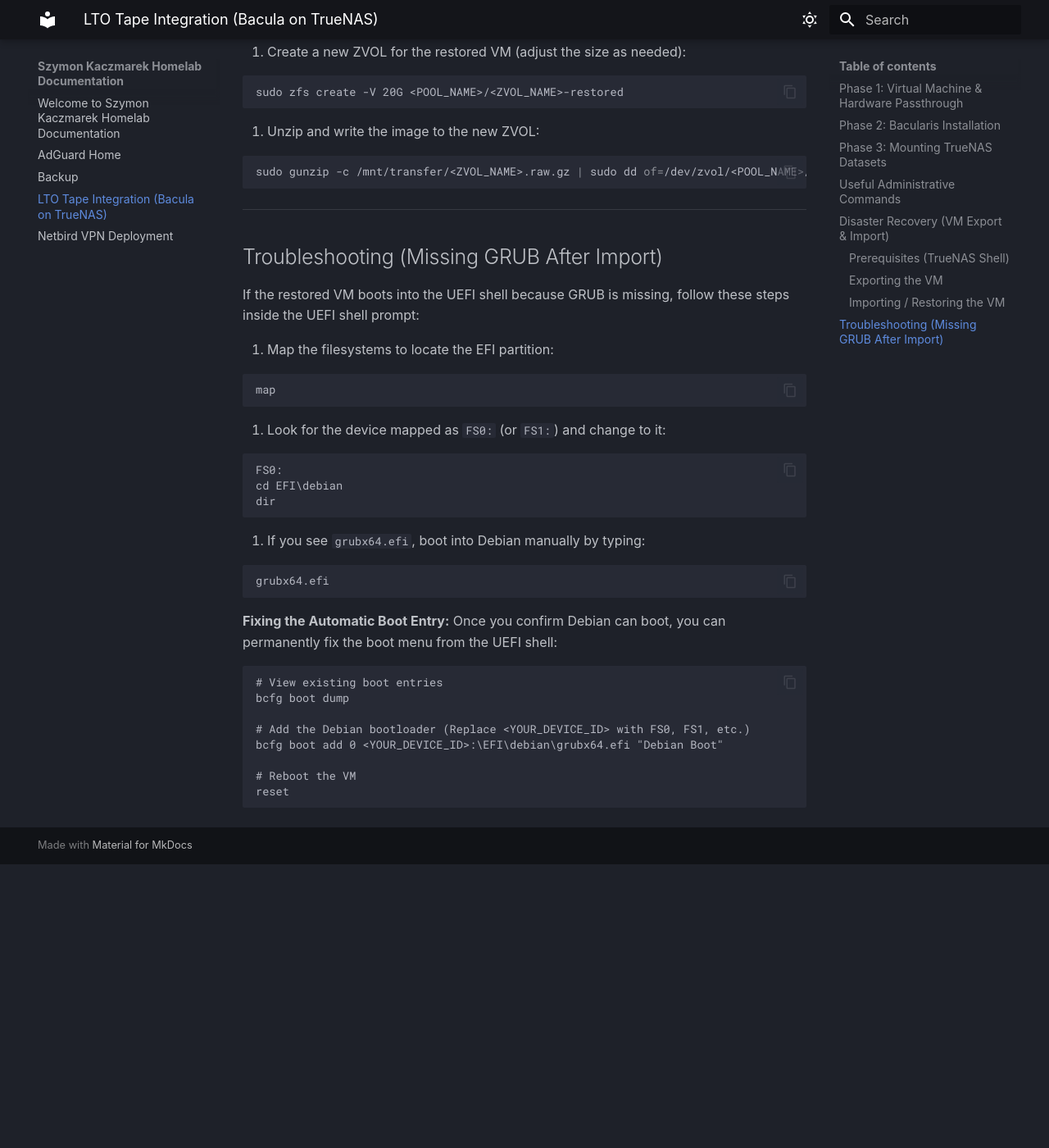
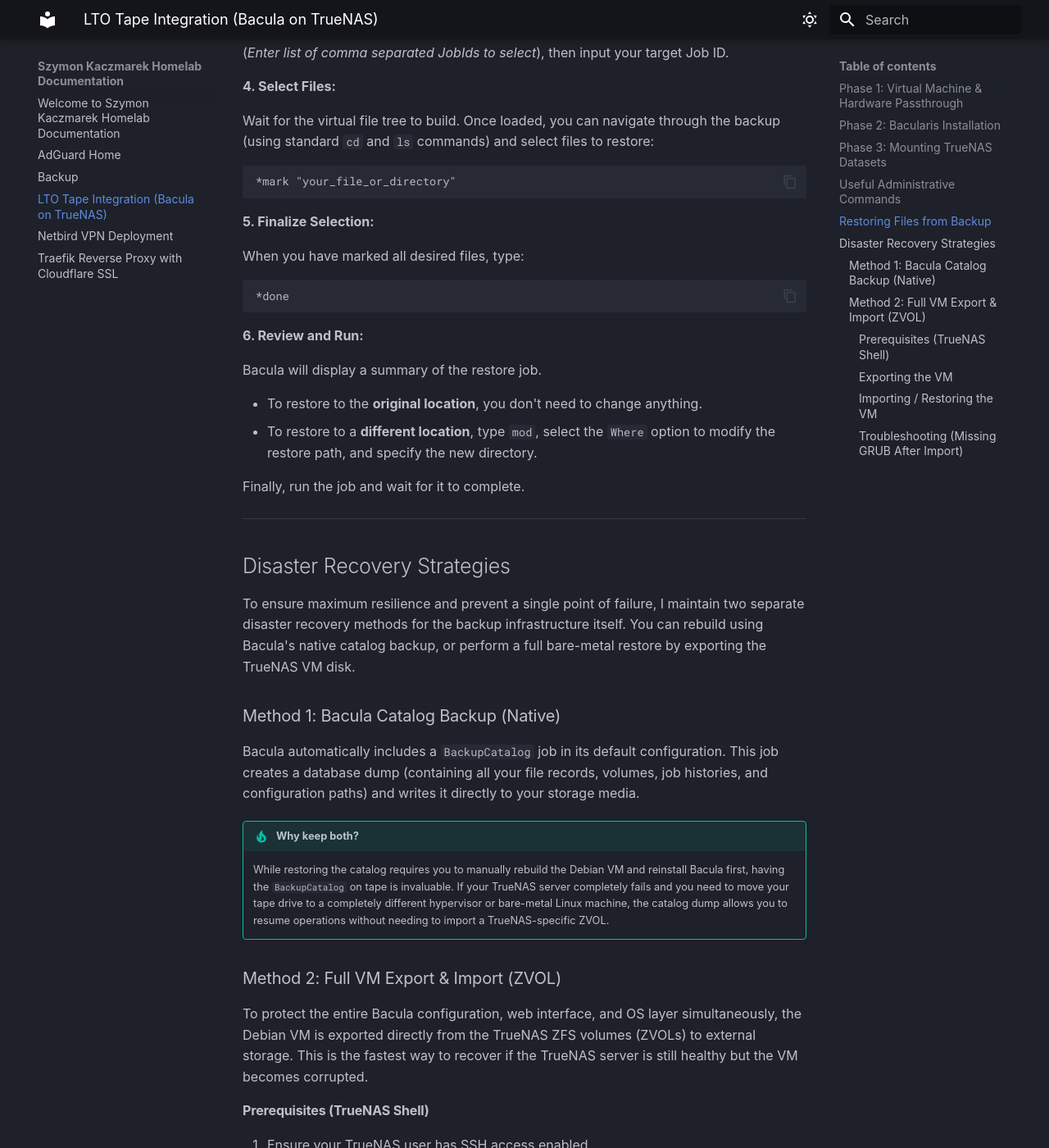
Before and after one commit to xEska1337/docs, an MkDocs documentation site: the page built from docs/Bacula (LTO Tapes).md, in a window 1280 px wide and 1400 px high, scrolled down 2861 px. Shown: the whole window at 82% size. Built offline with MkDocs 1.6.1 and Material for MkDocs 9.7.7, drawn with Linux system fonts in a browser that asks for light colours; some web fonts are replaced; before the commit the page ends 3915 px from its top, so only the background shows below that; some of the changed text lies outside the part shown.

Commit message:
traefik page + bacula update

````diff
--- a/docs/Bacula (LTO Tapes).md
+++ b/docs/Bacula (LTO Tapes).md
@@ -95,14 +95,81 @@ cd /usr/sbin
 
 * `status jobid=1234` (Checks the status of a specific job)
 * `list files jobid=1234` (Lists the files processed in a specific job)
+* `restore` (Start restore)
+* `list jobs` (List all jobs)
 
 ---
 
-## Disaster Recovery (VM Export & Import)
+## Restoring Files from Backup
 
-To protect the Bacula configuration, the Debian VM is exported directly from the TrueNAS ZFS volumes (ZVOLs) to external storage.
+!!! tip "GUI vs. CLI Restores"
+    Before restoring, you need to create a restore job template. You can do that in the Bacularis web interface. However, if you are restoring from a very large backup job, it is highly recommended to use the `bconsole` CLI interface for restore process, as it handles building and navigating massive file trees much faster.
 
-### Prerequisites (TrueNAS Shell)
+**1. Enter Bconsole:**
+
+Access your Debian VM and open the Bacula console:
+```bash
+cd /usr/sbin
+./bconsole
+```
+
+**2. Locate Your Job ID:**
+
+List all previous jobs to find the ID of the backup you want to restore from:
+```text
+*list jobs
+```
+
+**3. Initiate the Restore:**
+
+Start the restore process:
+```text
+*restore
+```
+Choose the appropriate option for your needs. To restore specific files, select **option 3** (*Enter list of comma separated JobIds to select*), then input your target Job ID.
+
+**4. Select Files:**
+
+Wait for the virtual file tree to build. Once loaded, you can navigate through the backup (using standard `cd` and `ls` commands) and select files to restore:
+```text
+*mark "your_file_or_directory"
+```
+
+**5. Finalize Selection:**
+
+When you have marked all desired files, type:
+```text
+*done
+```
+
+**6. Review and Run:**
+
+Bacula will display a summary of the restore job.
+
+* To restore to the **original location**, you don't need to change anything.
+* To restore to a **different location**, type `mod`, select the `Where` option to modify the restore path, and specify the new directory.
+
+Finally, run the job and wait for it to complete.
+
+---
+
+## Disaster Recovery Strategies
+
+To ensure maximum resilience and prevent a single point of failure, I maintain two separate disaster recovery methods for the backup infrastructure itself. You can rebuild using Bacula's native catalog backup, or perform a full bare-metal restore by exporting the TrueNAS VM disk.
+
+### Method 1: Bacula Catalog Backup (Native)
+
+Bacula automatically includes a `BackupCatalog` job in its default configuration. This job creates a database dump (containing all your file records, volumes, job histories, and configuration paths) and writes it directly to your storage media.
+
+!!! tip "Why keep both?"
+    While restoring the catalog requires you to manually rebuild the Debian VM and reinstall Bacula first, having the `BackupCatalog` on tape is invaluable. If your TrueNAS server completely fails and you need to move your tape drive to a completely different hypervisor or bare-metal Linux machine, the catalog dump allows you to resume operations without needing to import a TrueNAS-specific ZVOL.
+
+### Method 2: Full VM Export & Import (ZVOL)
+
+To protect the entire Bacula configuration, web interface, and OS layer simultaneously, the Debian VM is exported directly from the TrueNAS ZFS volumes (ZVOLs) to external storage. This is the fastest way to recover if the TrueNAS server is still healthy but the VM becomes corrupted.
+
+
+#### Prerequisites (TrueNAS Shell)
 
 1. Ensure your TrueNAS user has SSH access enabled.
 2. Allow `sudo` command execution for your user.
@@ -110,7 +177,7 @@ To protect the Bacula configuration, the Debian VM is exported directly from the
 4. Create a temporary transfer directory: `mkdir /mnt/transfer`
 5. Grant ownership to your user: `sudo chown <USERNAME>:<USERNAME> /mnt/transfer`
 
-### Exporting the VM
+#### Exporting the VM
 
 **CRITICAL:** Power down the Debian VM before proceeding to avoid data corruption!
 
@@ -121,9 +188,9 @@ sudo dd if=/dev/zvol/<POOL_NAME>/<ZVOL_NAME> bs=1M status=progress | gzip -1 > /
 
 ```
 
-Once completed, use a tool like WinSCP to securely copy the `.raw.gz` file to your external USB drives.
+Once completed, use a tool like WinSCP to securely copy the `.raw.gz` file to your external USB drive or other secure place.
 
-### Importing / Restoring the VM
+#### Importing / Restoring the VM
 
 To identify existing volumes, use: `sudo zfs list -t volume`
 
@@ -143,7 +210,7 @@ sudo gunzip -c /mnt/transfer/<ZVOL_NAME>.raw.gz | sudo dd of=/dev/zvol/<POOL_NAM
 
 ---
 
-## Troubleshooting (Missing GRUB After Import)
+#### Troubleshooting (Missing GRUB After Import)
 
 If the restored VM boots into the UEFI shell because GRUB is missing, follow these steps inside the UEFI shell prompt:
 
--- /dev/null
+++ b/docs/Traefik.md
@@ -0,0 +1,272 @@
+# Traefik Reverse Proxy with Cloudflare SSL
+
+This guide covers setting up **Traefik v3** as a reverse proxy in a Docker LXC Debian container. This deployment utilizes the Cloudflare DNS-01 challenge, allowing you to generate valid Let's Encrypt wildcard SSL certificates without exposing port 80 to the public internet.
+
+!!! info "Infrastructure Note"
+    This setup is deployed on a standard Debian LXC container running Docker, cloned from a base template.
+
+### Prerequisites
+
+  * A registered domain name.
+  * Domain DNS managed by Cloudflare.
+
+-----
+
+## 1. Prepare Cloudflare API Token
+
+Traefik needs to communicate with Cloudflare to verify domain ownership. We need to generate a scoped API token for this.
+
+1.  Log in to Cloudflare and navigate to **My Profile** \> **API Tokens**.
+2.  Create a new **Custom Token** with the necessary DNS edit permissions:
+![cloudflare_api](images/cloudflare_api.png)
+
+!!! danger "Secure Your Token"
+    Once generated, copy your API key into a secure password manager immediately. Cloudflare will only display this token **once**.
+
+-----
+
+## 2. System Preparation & Secrets
+
+First, install the necessary utilities, create the Docker network, and set up the directory structure.
+
+**Install Apache Utils (Required for password generation):**
+
+```bash
+sudo apt update
+sudo apt install apache2-utils -y
+```
+
+**Create the Docker Network:**
+Traefik needs an external Docker network to route traffic to other containers.
+
+```bash
+docker network create proxy
+```
+
+**Set up Directories and Secrets:**
+
+```bash
+mkdir -p traefik/data
+cd traefik
+
+# Save your Cloudflare API token
+nano cf_api_token.txt
+# (Paste your token, save, and exit)
+```
+
+-----
+
+## 3. Generate Dashboard Credentials
+
+To secure the Traefik dashboard, we need to generate basic HTTP authentication credentials.
+
+Replace `<USERNAME>` with your desired admin username and run the following command. It will prompt you for a password and format it correctly for Docker Compose:
+
+```bash
+echo $(htpasswd -nB <USERNAME>) | sed -e s/\\$/\\$\\$/g
+```
+
+Copy the output string. Now, create your environment variables file:
+
+```bash
+nano .env
+```
+
+Paste your generated credentials into the file like this:
+
+```env title=".env"
+TRAEFIK_DASHBOARD_CREDENTIALS=your_generated_string_here
+```
+
+-----
+
+## 4. Traefik Configuration Files
+
+Traefik relies on two main configuration files: a static config (`traefik.yml`) and a dynamic config (`config.yml`). We also need to create an empty, secured file for the SSL certificates.
+
+### SSL Certificate Storage
+
+Create the `acme.json` file and lock down its permissions. Traefik will refuse to start if this file is too open.
+
+```bash
+touch data/acme.json
+chmod 600 data/acme.json
+```
+
+### Static Configuration
+
+Create the `traefik.yml` file. Be sure to replace `<YOUR_CLOUDFLARE_EMAIL>` with your actual account email.
+
+```yaml title="data/traefik.yml"
+api:
+  dashboard: true
+  disableDashboardAd: true
+  debug: true
+
+entryPoints:
+  http:
+    address: ":80"
+    http:
+      redirections:
+        entryPoint:
+          to: https
+          scheme: https
+  https:
+    address: ":443"
+
+serversTransport:
+  insecureSkipVerify: true
+
+providers:
+  docker:
+    endpoint: "unix:///var/run/docker.sock"
+    exposedByDefault: false
+  file:
+    filename: /config.yml
+
+certificatesResolvers:
+  cloudflare:
+    acme:
+      email: <YOUR_CLOUDFLARE_EMAIL>
+      storage: acme.json
+      caServer: https://acme-v02.api.letsencrypt.org/directory # prod (default)
+      # caServer: https://acme-staging-v02.api.letsencrypt.org/directory # test
+      dnsChallenge:
+        provider: cloudflare
+        # disablePropagationCheck: true
+        # delayBeforeCheck: 60s
+        resolvers:
+          - "1.1.1.1:53"
+          - "1.0.0.1:53"
+```
+
+### Dynamic Configuration (External Routes)
+
+Create the `config.yml` file. This file defines external routes to services not running in Docker (e.g., TrueNAS, Proxmox GUI). To add more services later, just copy and paste the router/service blocks.
+
+```yaml title="data/config.yml"
+http:
+ #region routers
+  routers:
+    <NAME>:
+      entryPoints:
+        - "https"
+      rule: "Host(`<SUBDOMAIN_NAME>.<YOUR_DOMAIN>`)"
+      middlewares:
+        - default-headers
+        - https-redirectscheme
+      tls: {}
+      service: <SERVICE_NAME>
+ #endregion
+
+ #region services
+  services:
+    <SERVICE_NAME>:
+      loadBalancer:
+        servers:
+          - url: "https://<IP_WITH_PORT>"
+        passHostHeader: true
+ #endregion
+
+  middlewares:
+    https-redirectscheme:
+      redirectScheme:
+        scheme: https
+        permanent: true
+
+    default-headers:
+      headers:
+        frameDeny: true              # set to false to enable embedding
+        browserXssFilter: true
+        contentTypeNosniff: true
+        forceSTSHeader: true
+        stsIncludeSubdomains: true
+        stsPreload: true
+        stsSeconds: 15552000
+        customFrameOptionsValue: SAMEORIGIN     # set "ALLOW-FROM https://<BASE_URL>" to enable embedding
+        customRequestHeaders:
+          X-Forwarded-Proto: https
+
+    default-whitelist:
+      ipAllowList:
+        sourceRange:
+        - "10.0.0.0/8"
+        - "192.168.0.0/16"
+        - "172.16.0.0/12"
+
+    secured:
+      chain:
+        middlewares:
+        - default-whitelist
+        - default-headers
+```
+
+-----
+
+## 5. Docker Compose Deployment
+
+Finally, create the Docker Compose file to tie everything together. Remember to replace `<YOUR_DOMAIN>` with your actual domain name.
+
+```yaml title="docker-compose.yaml"
+services:
+  traefik:
+    image: traefik:v3.0
+    container_name: traefik
+    restart: unless-stopped
+    security_opt:
+      - no-new-privileges:true
+    networks:
+      - proxy
+    ports:
+      - 80:80
+      - 443:443
+      # - 443:443/tcp # Uncomment if you want HTTP3
+      # - 443:443/udp # Uncomment if you want HTTP3
+    environment:
+      CF_DNS_API_TOKEN_FILE: /run/secrets/cf_api_token
+      TRAEFIK_DASHBOARD_CREDENTIALS: ${TRAEFIK_DASHBOARD_CREDENTIALS}
+    secrets:
+      - cf_api_token
+    env_file: .env
+    volumes:
+      - /etc/localtime:/etc/localtime:ro
+      - /var/run/docker.sock:/var/run/docker.sock:ro
+      - ./data/traefik.yml:/traefik.yml:ro
+      - ./data/acme.json:/acme.json
+      - ./data/config.yml:/config.yml:ro
+    labels:
+      - "traefik.enable=true"
+      - "traefik.http.routers.traefik.entrypoints=http"
+      - "traefik.http.routers.traefik.rule=Host(`traefik-dashboard.<YOUR_DOMAIN>`)"
+      - "traefik.http.middlewares.traefik-auth.basicauth.users=${TRAEFIK_DASHBOARD_CREDENTIALS}"
+      - "traefik.http.middlewares.traefik-https-redirect.redirectscheme.scheme=https"
+      - "traefik.http.middlewares.sslheader.headers.customrequestheaders.X-Forwarded-Proto=https"
+      - "traefik.http.routers.traefik.middlewares=traefik-https-redirect"
+      - "traefik.http.routers.traefik-secure.entrypoints=https"
+      - "traefik.http.routers.traefik-secure.rule=Host(`traefik-dashboard.<YOUR_DOMAIN>`)"
+      - "traefik.http.routers.traefik-secure.middlewares=traefik-auth"
+      - "traefik.http.routers.traefik-secure.tls=true"
+      - "traefik.http.routers.traefik-secure.tls.certresolver=cloudflare"
+      - "traefik.http.routers.traefik-secure.tls.domains[0].main=<YOUR_DOMAIN>"
+      - "traefik.http.routers.traefik-secure.tls.domains[0].sans=*.<YOUR_DOMAIN>"
+      - "traefik.http.routers.traefik-secure.service=api@internal"
+
+secrets:
+  cf_api_token:
+    file: ./cf_api_token.txt
+
+networks:
+  proxy:
+    external: true
+```
+
+## 6. Launch Traefik
+
+Spin up the container in detached mode:
+
+```bash
+docker compose up -d
+```
+
+!!! success "Next Step: DNS Records"
+    Now that Traefik is running, log into your local DNS server (e.g., Pi-hole, AdGuard, or your router) and create a DNS rewrite to point `traefik-dashboard.<YOUR_DOMAIN>` and all future subdomains to the IP address of your Traefik LXC container.
````
Also changed, not shown: docs/images/cloudflare_api.png (added).
